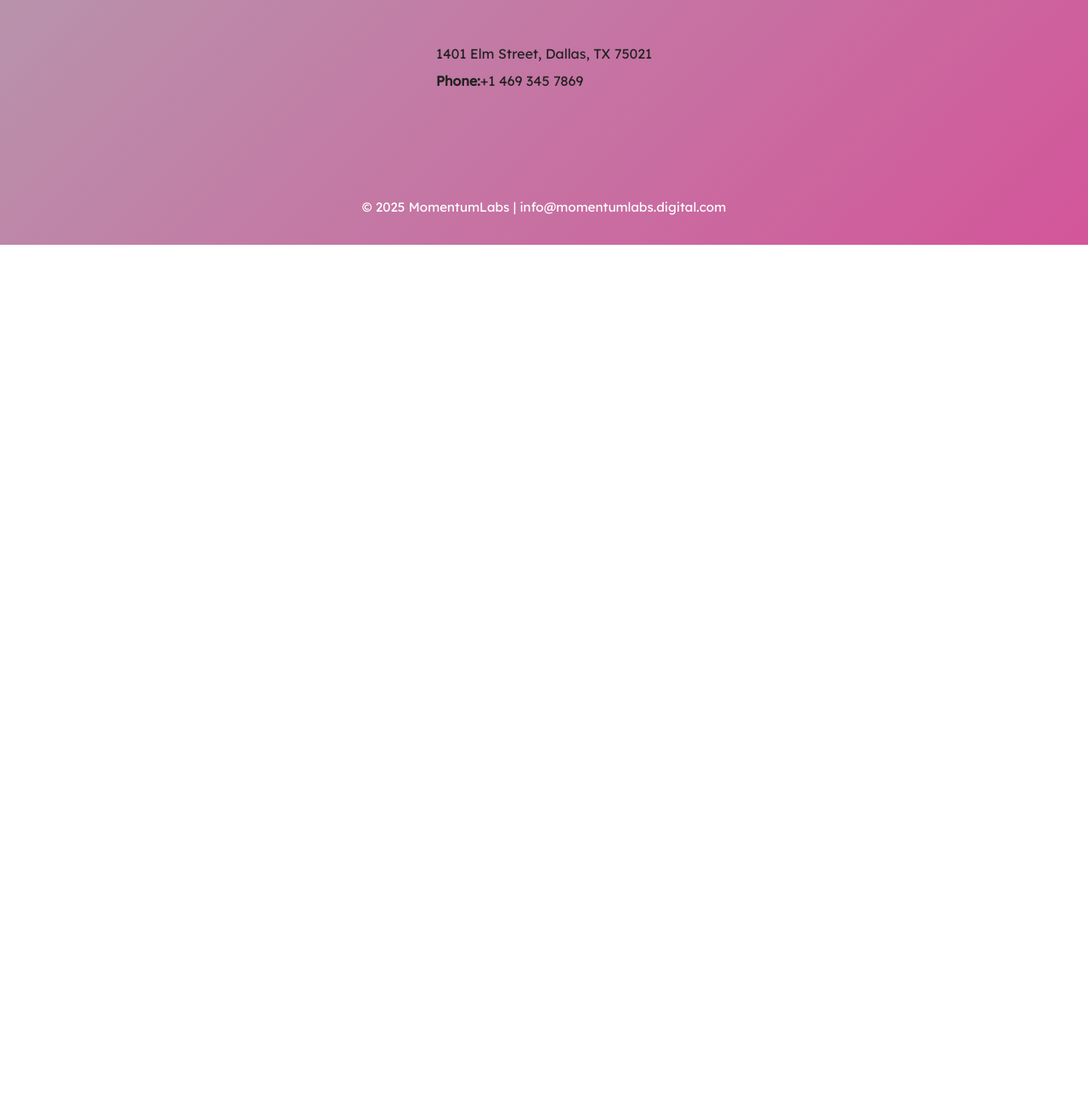
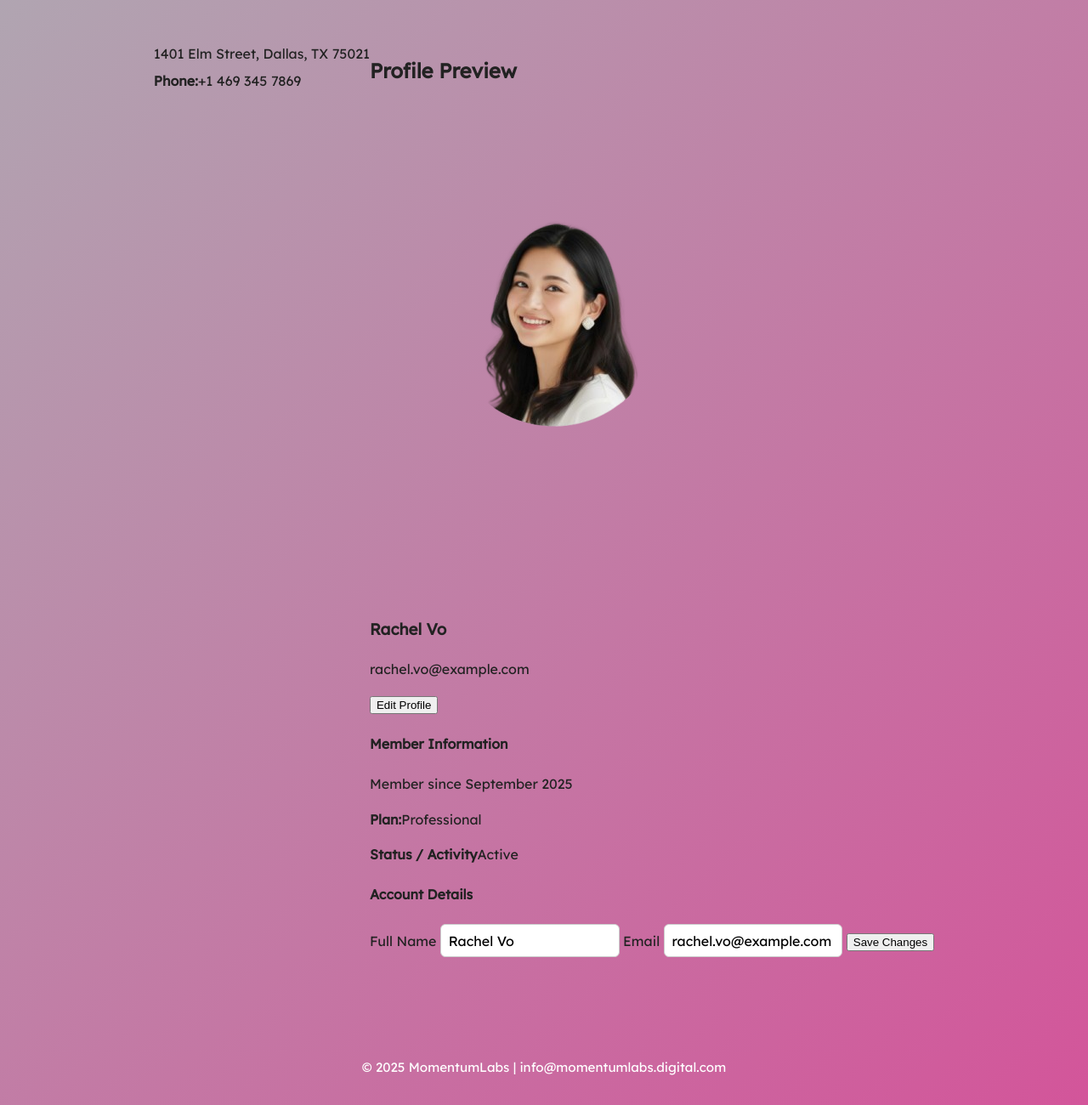
Before and after one commit to moomoolang/final.html, a plain HTML site: page final/aboutus.html in a window 1280 px wide. Shown: the part 2103-3403 px from the top of the page at 85% size. Before the commit the page ends 2391 px from the top, so only its background shows below. Drawn offline with Linux system fonts and the light colour scheme.

Commit message:
Update aboutus.html

```diff
--- a/final/aboutus.html
+++ b/final/aboutus.html
@@ -72,6 +72,39 @@
     <p><strong></strong> 1401 Elm Street, Dallas, TX 75021</p>
     <p><strong>Phone:</strong>+1 469 345 7869</p>
    </div>
+
+          <section class="profile-preview">
+      <h2>Profile Preview</h2>
+
+      <div class="profile-card">
+        <div class="profile-header">
+          <img src="images/User-pfp.png" class="profile-pic">
+          <div class="profile-info">
+            <h3>Rachel Vo</h3>
+            <p>rachel.vo@example.com</p>
+            <button class="edit-btn">Edit Profile</button>
+          </div>
+
+
+          <div class="member-details">
+            <h4>Member Information</h4>
+            <p>Member since<strong></strong> September 2025</p>
+            <p><strong>Plan:</strong>Professional</p>
+            <p><strong>Status / Activity</strong>Active</p>
+          </div>
+
+
+          <div class="account-info">
+            <h4> Account Details</h4>
+            <label for="fullname">Full Name</label>
+            <input type="text" id="fullname" value="Rachel Vo">
+
+             <label for="email">Email</label>
+            <input type="emailt" id="email" value="rachel.vo@example.com">
+
+          <button class="save-btn">Save Changes</button>
+          </div>
+        </div>
   </main>
 
   <footer>
```
